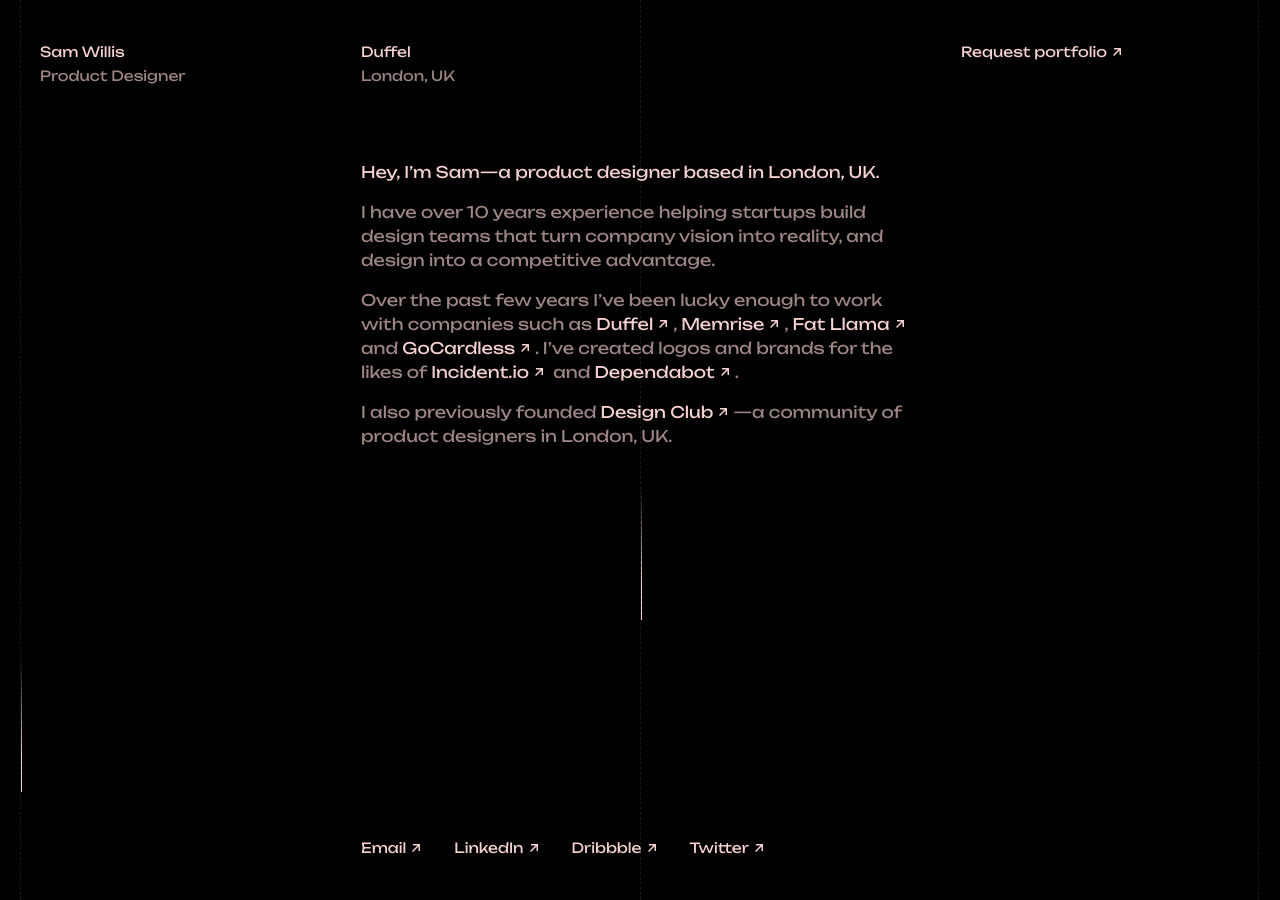
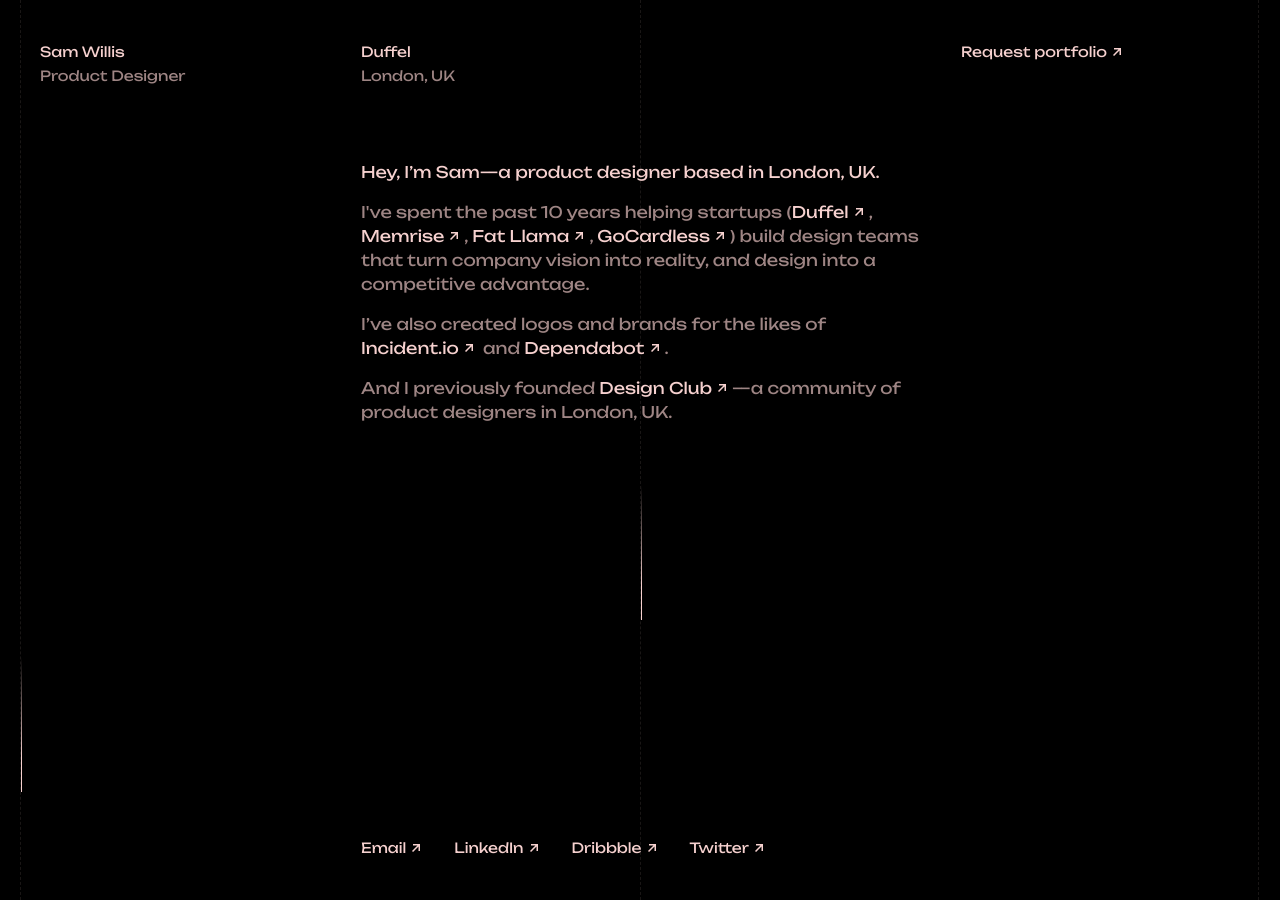
Before and after one commit to swillis/samwillis-site, a Jekyll site: the page built from index.markdown, in a window 1280 px wide. Built offline with Jekyll 4.4.1, drawn with Linux system fonts in a browser that asks for light colours.

Commit message:
copy tweak

```diff
--- a/_includes/_main.html
+++ b/_includes/_main.html
@@ -26,9 +26,9 @@
     <div class="column centre">
       <div class="blurb">
         <p>Hey, I’m Sam—a product designer based in London, UK.</p>
-        <p>I have over 10 years experience helping startups build design teams that turn company vision into reality, and design into a competitive advantage.</p>
-        <p>Over the past few years I’ve been lucky enough to work with companies such as <a href="https://duffel.com" target="_blank">Duffel<img src="/assets/img/icons/link.svg" alt=""></a>, <a href="https://memrise.com" target="_blank">Memrise<img src="/assets/img/icons/link.svg" alt=""></a>, <a href="https://fatllama.com" target="_blank">Fat Llama<img src="/assets/img/icons/link.svg" alt=""></a> and <a href="https://gocardless.com" target="_blank">GoCardless<img src="/assets/img/icons/link.svg" alt=""></a>. I’ve created logos and brands for the likes of <a href="https://incident.io" target="_blank">Incident.io<img src="/assets/img/icons/link.svg" alt=""></a> and <a href="https://dependabot.com" target="_blank">Dependabot<img src="/assets/img/icons/link.svg" alt=""></a>.</p>
-        <p>I also previously founded <a href="https://designclub.io" target="_blank">Design Club<img src="/assets/img/icons/link.svg" alt=""></a>—a community of product designers in London, UK.</p>
+        <p>I've spent the past 10 years helping startups (<a href="https://duffel.com" target="_blank">Duffel<img src="/assets/img/icons/link.svg" alt=""></a>, <a href="https://memrise.com" target="_blank">Memrise<img src="/assets/img/icons/link.svg" alt=""></a>, <a href="https://fatllama.com" target="_blank">Fat Llama<img src="/assets/img/icons/link.svg" alt=""></a>, <a href="https://gocardless.com" target="_blank">GoCardless<img src="/assets/img/icons/link.svg" alt=""></a>) build design teams that turn company vision into reality, and design into a competitive advantage.</p>
+        <p>I’ve also created logos and brands for the likes of <a href="https://incident.io" target="_blank">Incident.io<img src="/assets/img/icons/link.svg" alt=""></a> and <a href="https://dependabot.com" target="_blank">Dependabot<img src="/assets/img/icons/link.svg" alt=""></a>.</p>
+        <p>And I previously founded <a href="https://designclub.io" target="_blank">Design Club<img src="/assets/img/icons/link.svg" alt=""></a>—a community of product designers in London, UK.</p>
       </div>
       <div class="contact-links">
         <a href="mailto:hey@samwill.is" target="_blank" class="contact-link">Email<img src="/assets/img/icons/link.svg" alt=""></a>
```
